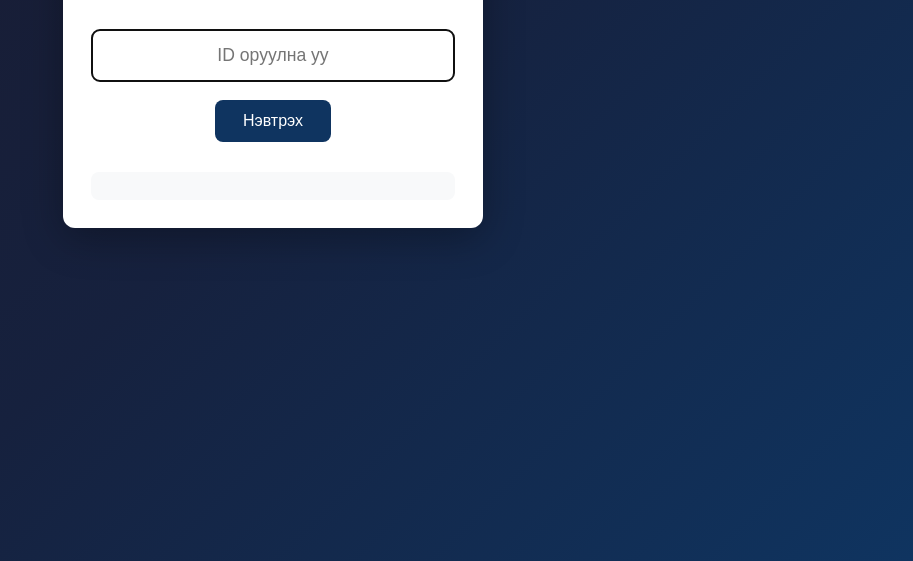
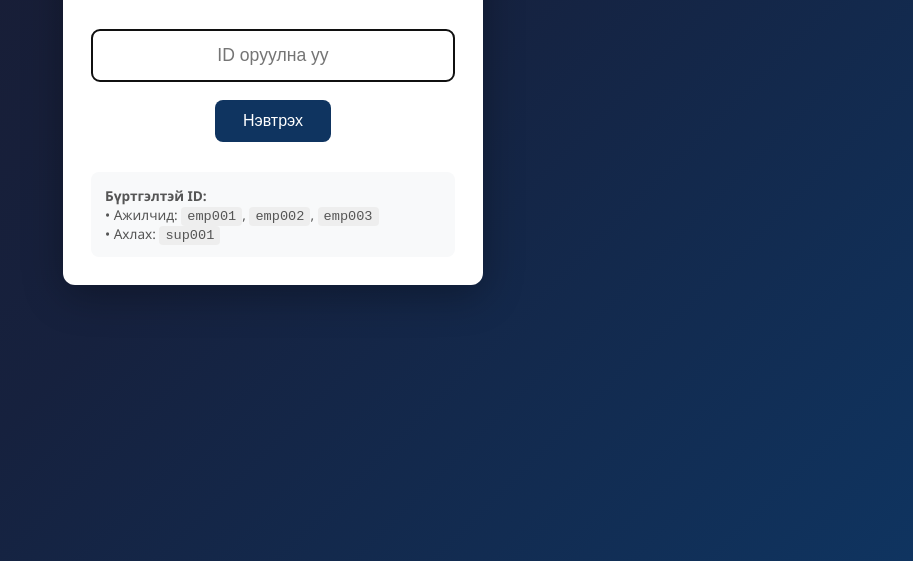
Before and after one commit to XalMorak/borluulalt, a plain HTML site: page index.html in a window 1280 px wide. Shown: the part 239-800 px from the top of the page, without its empty margins (367-1280 px from the left). Drawn offline with Linux system fonts and the light colour scheme.

Commit message:
Load app2.js for full features

```diff
--- a/index.html
+++ b/index.html
@@ -209,5 +209,6 @@
   </div>
 </div>
 <script src="app.js"></script>
+<script src="app2.js"></script>
 </body>
 </html>
```
